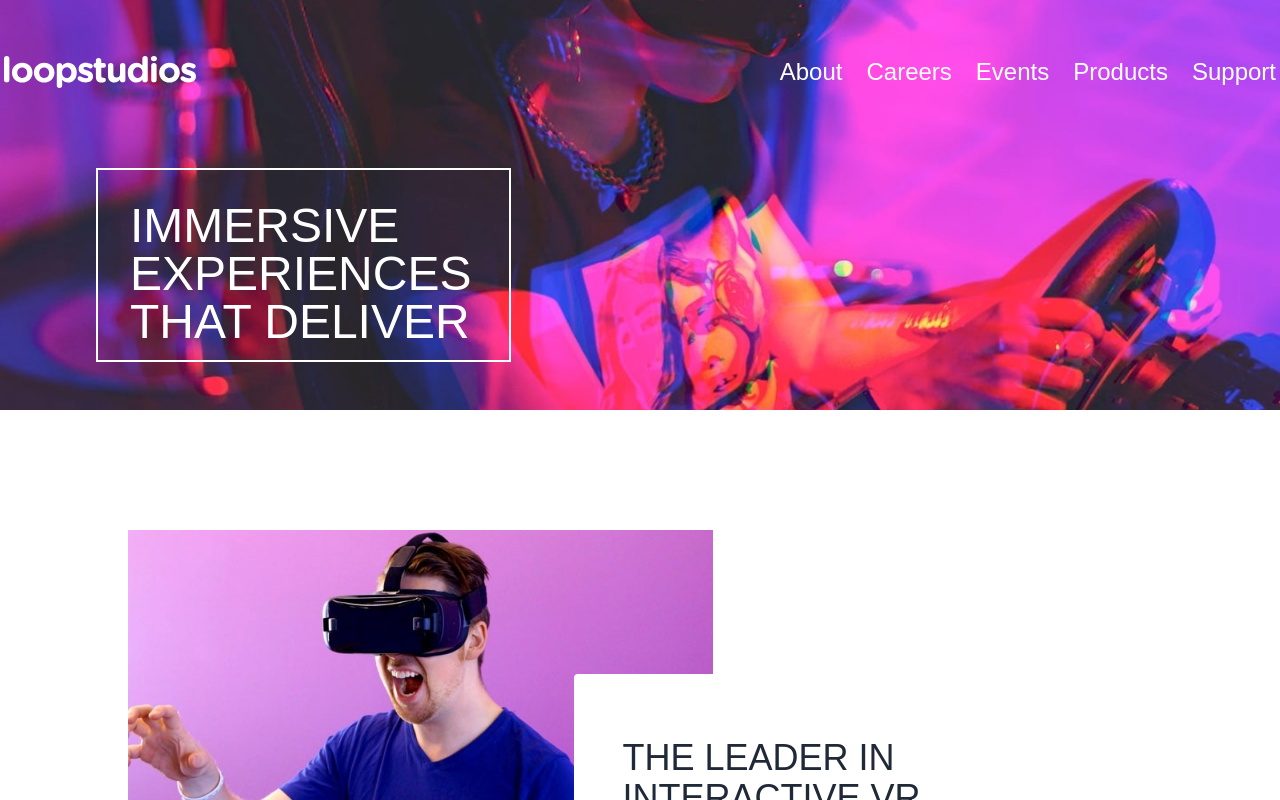
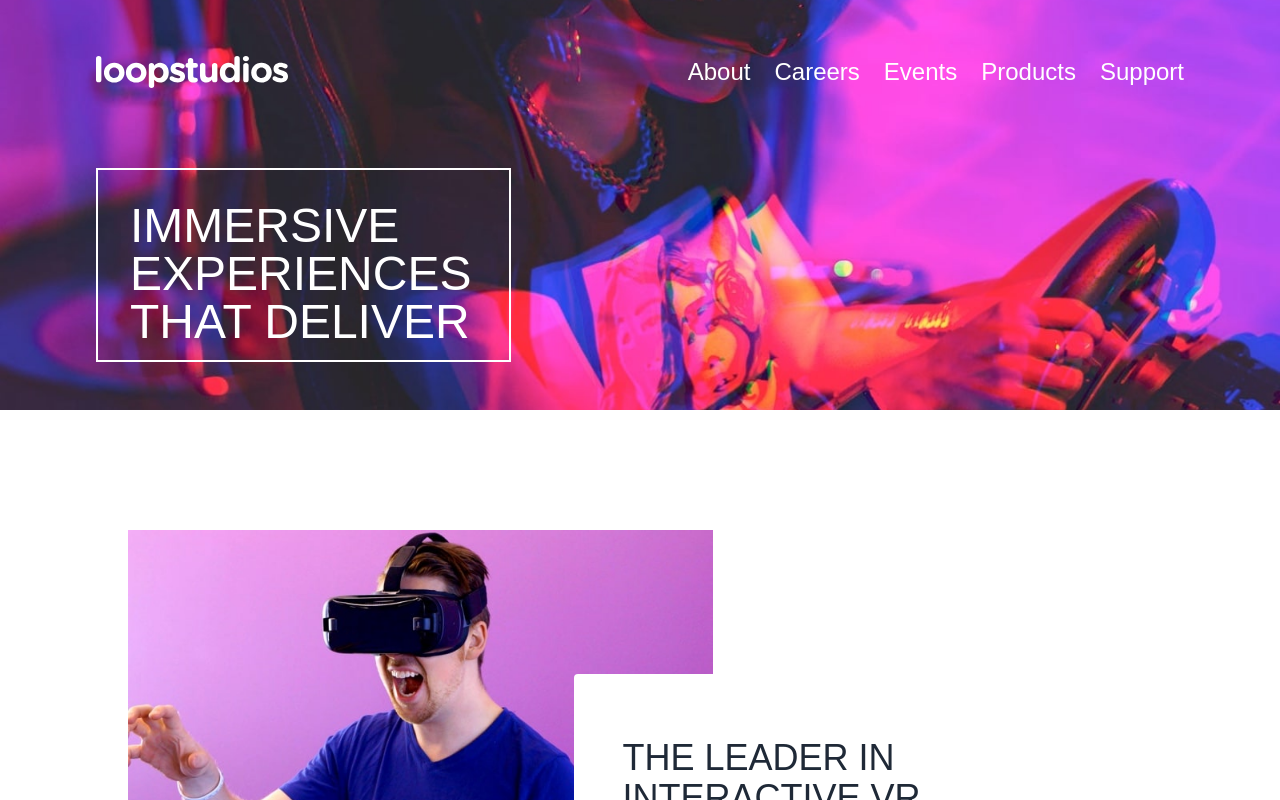
Before and after one commit to OsmanSamar/loopstudio-landing-page, a React (Create React App) app: page / in a window 1280 px wide. Shown: the top 800 px of the page. Built offline with nearby package versions, Linux system fonts and the light colour scheme.

Commit message:
Rempved Xlpx-1

```diff
--- a/src/components/Navbar.jsx
+++ b/src/components/Navbar.jsx
@@ -15,7 +15,7 @@ const Navbar = () => {
     <div className=" bg-hero-image bg-cover bg-center py-12  ">
       <div
         className=" container flex items-center
-        justify-between max-w-7xl mx-auto px-14 pt-2 font-josefin-sans  md:px-24 xl:px-1"
+        justify-between max-w-7xl mx-auto px-14 pt-2 font-josefin-sans  md:px-24 "
       >
         {/* The ReactComponent import syntax is a special syntax used by Create
           React App for importing SVG files as React components. */}
```
